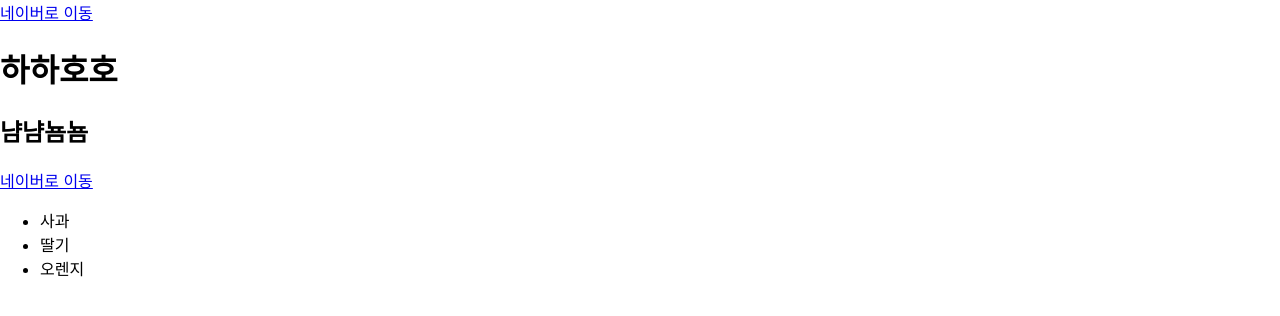
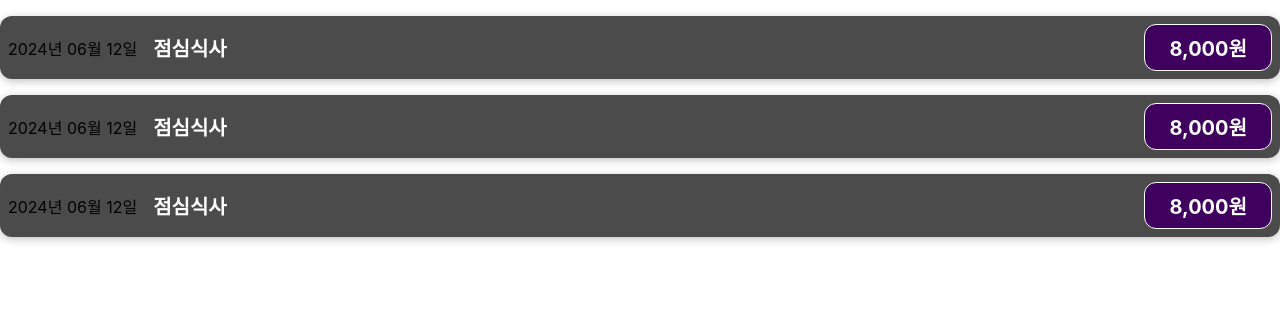
Before and after one commit to kimbyeongmo/react-study, a React (Create React App) app: page / in a window 1280 px wide. Shown: the top 316 px of the page. Built offline with nearby package versions, Linux system fonts and the light colour scheme.

Commit message:
# 동적데이터 렌더링

```diff
--- a/src/App.js
+++ b/src/App.js
@@ -1,11 +1,9 @@
 
 import './App.css';
 import React from 'react';
-import Hello from './components/Hello';
-import Bye from './components/Bye';
-import Greet from './components/Greet';
+import Expenseltem from './components/expenses/Expenseltem';
 
-function App() {
+const App=() => {
 
   // jsx 문법
   // const $h2 = React.createElement('h2', null, '방가방가햄토리');
@@ -22,10 +20,9 @@
 
   return (
     <>
-      <Bye />
-      <Hello />
-      <Bye />
-      <Greet />
+      <Expenseltem />
+      <Expenseltem />
+      <Expenseltem />
     </>
   );
 }
--- /dev/null
+++ b/src/components/expenses/ExpenseItem.css
@@ -0,0 +1,56 @@
+.expense-item {
+  display: flex;
+  justify-content: space-between;
+  align-items: center;
+  box-shadow: 0 2px 8px rgba(0, 0, 0, 0.25);
+  padding: 0.5rem;
+  margin: 1rem 0;
+  border-radius: 12px;
+  background-color: #4b4b4b;
+}
+
+.expense-item__description {
+  display: flex;
+  flex-direction: column;
+  gap: 1rem;
+  align-items: flex-end;
+  flex-flow: column-reverse;
+  justify-content: flex-start;
+  flex: 1;
+}
+
+.expense-item h2 {
+  color: #3a3a3a;
+  font-size: 1rem;
+  flex: 1;
+  margin: 0 1rem;
+  color: white;
+}
+
+.expense-item__price {
+  font-size: 1rem;
+  font-weight: bold;
+  color: white;
+  background-color: #40005d;
+  border: 1px solid white;
+  padding: 0.5rem;
+  border-radius: 12px;
+}
+
+@media (min-width: 580px) {
+  .expense-item__description {
+    flex-direction: row;
+    align-items: center;
+    justify-content: flex-start;
+    flex: 1;
+  }
+
+  .expense-item__description h2 {
+    font-size: 1.25rem;
+  }
+
+  .expense-item__price {
+    font-size: 1.25rem;
+    padding: 0.5rem 1.5rem;
+  }
+}
--- /dev/null
+++ b/src/components/expenses/Expenseltem.js
@@ -0,0 +1,43 @@
+import React from 'react'
+import './ExpenseItem.css';
+
+const ExpenseItem = () => {
+
+  // 변수 선언
+  const expenseDate = new Date(2024, 6, 12);
+  const expenseTitle = '점심식사';
+  const expensePrice = 8000;
+
+  // 함수 선언
+
+  // 1자리 숫자를 2자리수로 변환하는 함수
+  const make2digit = (text) => {
+    return text.toString().padStart(2, '0');
+  };
+
+  const makeFormattedDate = () => {
+
+    const year = expenseDate.getFullYear();
+    const month = expenseDate.getMonth();
+    const date = expenseDate.getDate();
+
+    return `${year}년 ${make2digit(month)}월 ${make2digit(date)}일`;
+  };
+
+  // 원화 표기법으로 변환
+  const formattedPrice = new Intl.NumberFormat('ko-KR').format(expensePrice);
+
+
+
+  return (
+    <div className='expense-item'>
+      <div>{makeFormattedDate()}</div>
+      <div className='expense-item__description'>
+        <h2>{expenseTitle}</h2>
+        <div className='expense-item__price'>{formattedPrice}원</div>
+      </div>
+    </div>
+  )
+}
+
+export default ExpenseItem
```
